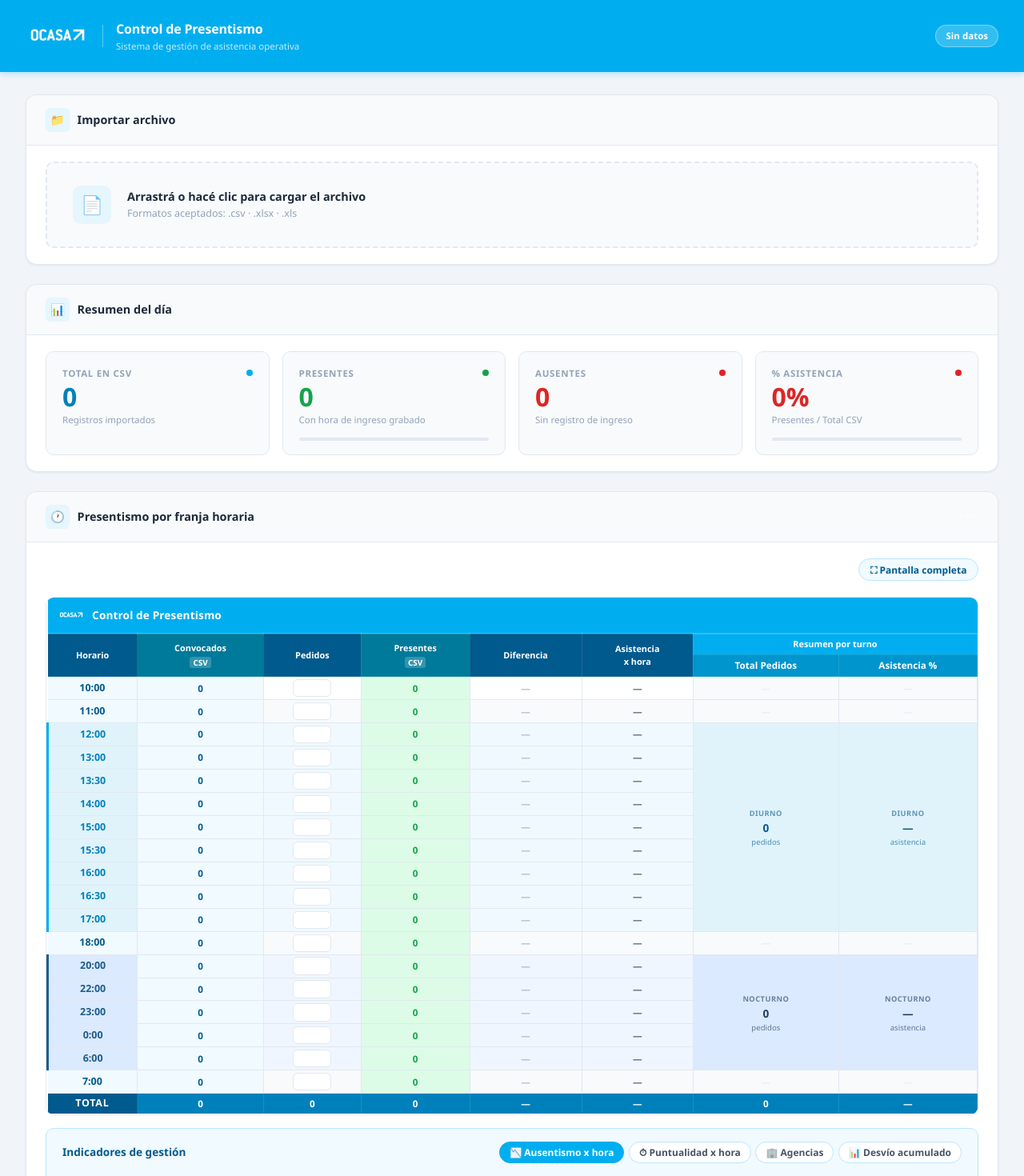
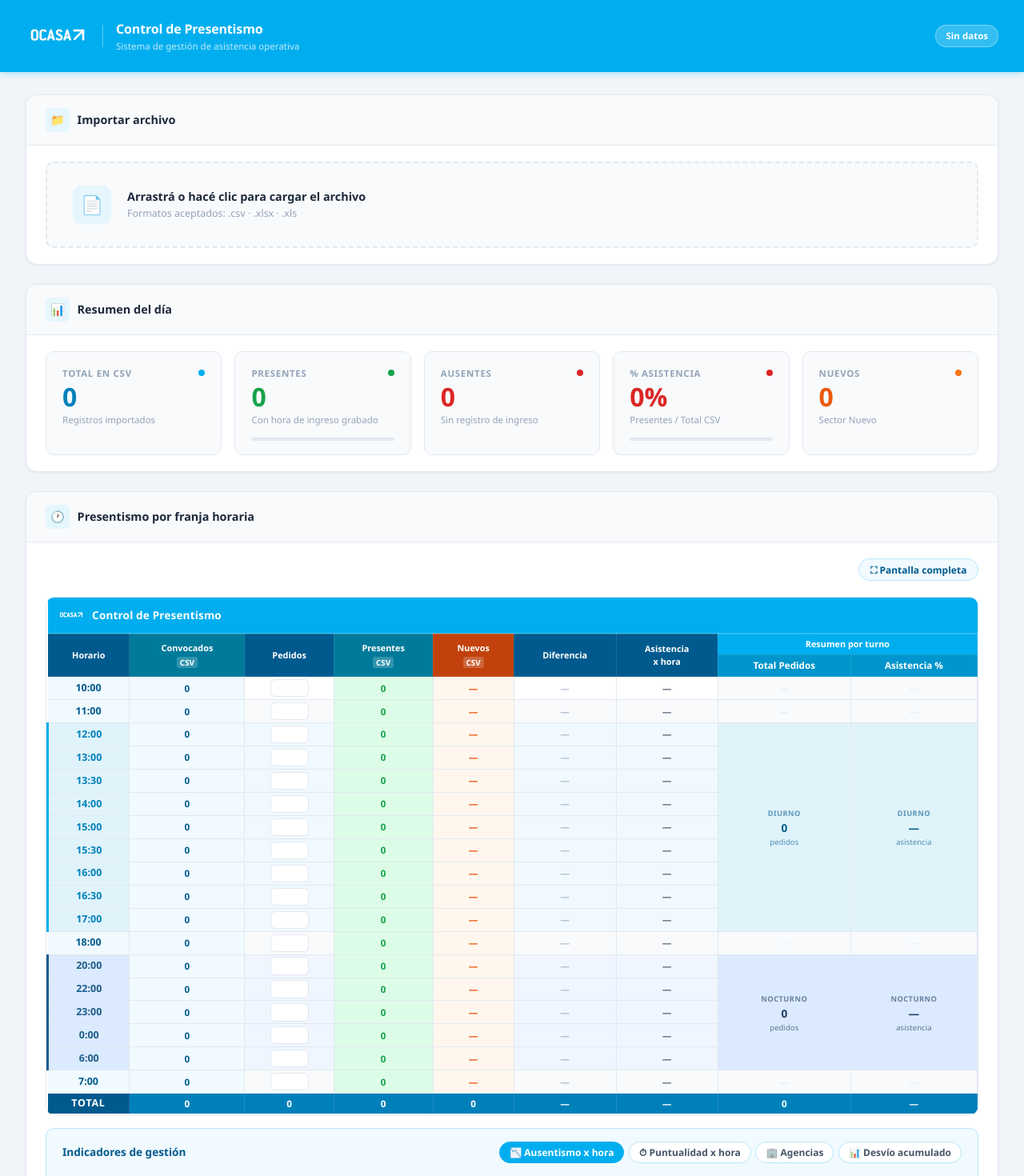
Before and after one commit to Lleaguen/Presentismo, a React (Vite) app: page / in a window 1280 px wide. Shown: the top 1470 px of the page at 80% size. Built offline with nearby package versions, Linux system fonts and the light colour scheme.

Commit message:
actualizacion

```diff
--- a/src/App.jsx
+++ b/src/App.jsx
@@ -4,7 +4,7 @@ import StatsBar from './components/StatsBar'
 import ScheduleTable from './components/ScheduleTable'
 import AttendanceTable from './components/AttendanceTable'
 import { parseExcelFile } from './utils/parseExcel'
-import { SCHEDULE_HOURS } from './utils/scheduleConfig'
+import { SCHEDULE_HOURS, matchSlot } from './utils/scheduleConfig'
 import ocasaLogo from './assets/Ocasa.png'
 import styles from './App.module.css'
 
@@ -19,10 +19,39 @@ export default function App() {
     return init
   })
 
-  const presentes = useMemo(
-    () => rows.filter((r) => r.horaIngresoGrabado && String(r.horaIngresoGrabado).trim() !== '').length,
-    [rows]
-  )
+  const presentes = useMemo(() => {
+    const NEXT_DAY_SLOTS = new Set(['0:00', '6:00', '7:00'])
+    const hoy = new Date()
+    const hoyUTC = new Date(Date.UTC(hoy.getFullYear(), hoy.getMonth(), hoy.getDate()))
+    const parseFecha = (str) => {
+      const s = String(str ?? '').trim()
+      if (/^\d{4}-\d{2}-\d{2}$/.test(s)) { const [y,m,d] = s.split('-').map(Number); return new Date(Date.UTC(y,m-1,d)) }
+      const p = s.split('/'); if (p.length === 3) { const [d,m,y] = p.map(Number); return new Date(Date.UTC(y,m-1,d)) }
+      return null
+    }
+    const esHoy = (str) => {
+      const f = parseFecha(str)
+      if (!f) return false
+      return f.getUTCFullYear() === hoyUTC.getUTCFullYear() &&
+             f.getUTCMonth()    === hoyUTC.getUTCMonth() &&
+             f.getUTCDate()     === hoyUTC.getUTCDate()
+    }
+    return rows.filter((r) => {
+      if (!r.horaIngresoGrabado || String(r.horaIngresoGrabado).trim() === '') return false
+      if (String(r.gerencia ?? '').trim().toUpperCase() !== 'OPSEMLI') return false
+      if (!esHoy(r.fechaIngresoCitado)) return false
+      const slot = matchSlot(String(r.horaIngresoCitado ?? '').trim())
+      if (slot && NEXT_DAY_SLOTS.has(slot)) return false
+      return true
+    }).length
+  }, [rows])
+
+  const nuevos = useMemo(() =>
+    rows.filter((r) =>
+      String(r.sector ?? '').trim().toUpperCase() === 'NUEVO' &&
+      r.horaIngresoGrabado && String(r.horaIngresoGrabado).trim() !== ''
+    ).length
+  , [rows])
 
   async function handleFileLoaded(file) {
     setLoading(true)
@@ -101,7 +130,7 @@ export default function App() {
             <span className={styles.sectionTitle}>Resumen del día</span>
           </div>
           <div className={styles.sectionBody}>
-            <StatsBar presentes={presentes} total={rows.length} />
+            <StatsBar presentes={presentes} total={rows.length} nuevos={nuevos} />
           </div>
         </div>
 
--- a/src/components/AttendanceTable.jsx
+++ b/src/components/AttendanceTable.jsx
@@ -29,10 +29,7 @@ export default function AttendanceTable({ data }) {
   const [presenciaFilter, setPresenciaFilter] = useState('todos') // 'todos' | 'presentes' | 'ausentes'
 
   function isPresente(row) {
-    return (
-      row.credencial && String(row.credencial).trim() !== '' &&
-      row.horaIngresoGrabado && String(row.horaIngresoGrabado).trim() !== ''
-    )
+    return row.horaIngresoGrabado && String(row.horaIngresoGrabado).trim() !== ''
   }
 
   const filtered = useMemo(() => {
--- a/src/components/InsightCarousel.jsx
+++ b/src/components/InsightCarousel.jsx
@@ -1,5 +1,33 @@
 import { useState } from 'react'
 import styles from './InsightCarousel.module.css'
+import { matchSlot } from '../utils/scheduleConfig'
+
+const NEXT_DAY_SLOTS = new Set(['0:00', '6:00', '7:00'])
+
+function parseFecha(str) {
+  const s = String(str ?? '').trim()
+  if (/^\d{4}-\d{2}-\d{2}$/.test(s)) { const [y,m,d] = s.split('-').map(Number); return new Date(Date.UTC(y,m-1,d)) }
+  const p = s.split('/'); if (p.length === 3) { const [d,m,y] = p.map(Number); return new Date(Date.UTC(y,m-1,d)) }
+  return null
+}
+
+function esHoy(str) {
+  const hoy = new Date()
+  const f = parseFecha(str)
+  if (!f) return false
+  return f.getUTCFullYear() === hoy.getFullYear() &&
+         f.getUTCMonth()    === hoy.getMonth() &&
+         f.getUTCDate()     === hoy.getDate()
+}
+
+function esPresente(row) {
+  if (!row.horaIngresoGrabado || String(row.horaIngresoGrabado).trim() === '') return false
+  if (String(row.gerencia ?? '').trim().toUpperCase() !== 'OPSEMLI') return false
+  if (!esHoy(row.fechaIngresoCitado)) return false
+  const slot = matchSlot(String(row.horaIngresoCitado ?? '').trim())
+  if (slot && NEXT_DAY_SLOTS.has(slot)) return false
+  return true
+}
 
 const TABS = [
   { id: 'ausentismo', label: '📉 Ausentismo x hora' },
@@ -26,12 +54,13 @@ export default function InsightCarousel({ tableRows, excelRows }) {
   tableRows.forEach((r) => { puntBySlot[r.value] = { puntuales: 0, total: 0 } })
 
   excelRows.forEach((row) => {
-    if (!row.horaIngresoGrabado || !row.horaIngresoCitado) return
+    if (!esPresente(row)) return
+    if (!row.horaIngresoCitado) return
+    const slot = exactSlot(row.horaIngresoCitado, tableRows)
+    if (!slot || !puntBySlot[slot]) return
     const citMins  = toMins(row.horaIngresoCitado)
     const grabMins = toMins(row.horaIngresoGrabado)
     if (citMins === null || grabMins === null) return
-    const slot = closestSlot(row.horaIngresoCitado, tableRows)
-    if (!slot || !puntBySlot[slot]) return
     puntBySlot[slot].total++
     if (grabMins - citMins <= 30) puntBySlot[slot].puntuales++
   })
@@ -52,11 +81,13 @@ export default function InsightCarousel({ tableRows, excelRows }) {
   /* ── 3. Ausentismo por agencia (columna GrupoZona) ── */
   const agMap = {}
   excelRows.forEach((row) => {
+    if (String(row.gerencia ?? '').trim().toUpperCase() !== 'OPSEMLI') return
+    if (!esHoy(row.fechaIngresoCitado)) return
     const ag = String(row.grupozona || '').trim()
     if (!ag) return
     if (!agMap[ag]) agMap[ag] = { ausentes: 0, total: 0 }
     agMap[ag].total++
-    if (!row.horaIngresoGrabado || String(row.horaIngresoGrabado).trim() === '') agMap[ag].ausentes++
+    if (!esPresente(row)) agMap[ag].ausentes++
   })
 
   const agencias = Object.entries(agMap)
@@ -204,17 +235,11 @@ function toMins(str) {
   return parts[0] * 60 + (parts[1] || 0)
 }
 
-function closestSlot(hora, tableRows) {
+function exactSlot(hora, tableRows) {
   const mins = toMins(hora)
   if (mins === null) return null
-  let best = null, bestDist = Infinity
-  tableRows.forEach((r) => {
-    const sm = toMins(r.value)
-    if (sm === null) return
-    const d = Math.abs(sm - mins)
-    if (d < bestDist) { bestDist = d; best = r.value }
-  })
-  return best
+  const match = tableRows.find((r) => toMins(r.value) === mins)
+  return match ? match.value : null
 }
 
 function ausentColor(pct) {
--- a/src/components/ScheduleTable.jsx
+++ b/src/components/ScheduleTable.jsx
@@ -3,6 +3,29 @@ import { SCHEDULE_HOURS, matchSlot } from '../utils/scheduleConfig'
 import InsightCarousel from './InsightCarousel'
 import ocasaLogo from '../assets/Ocasa.png'
 import styles from './ScheduleTable.module.css'
+
+// Parsea "DD/MM/YYYY" o "YYYY-MM-DD" → Date UTC (solo fecha)
+function parseFecha(str) {
+  const s = String(str ?? '').trim()
+  if (/^\d{4}-\d{2}-\d{2}$/.test(s)) {
+    const [y, m, d] = s.split('-').map(Number)
+    return new Date(Date.UTC(y, m - 1, d))
+  }
+  const p = s.split('/')
+  if (p.length === 3) {
+    const [d, m, y] = p.map(Number)
+    return new Date(Date.UTC(y, m - 1, d))
+  }
+  return null
+}
+
+function esHoy(fechaStr, hoy) {
+  const f = parseFecha(fechaStr)
+  if (!f) return false
+  return f.getUTCFullYear() === hoy.getUTCFullYear() &&
+         f.getUTCMonth()    === hoy.getUTCMonth() &&
+         f.getUTCDate()     === hoy.getUTCDate()
+}
 
 export default function ScheduleTable({ excelRows, pedidosPorSlot, onPedidosChange }) {
   const [modalOpen, setModalOpen] = useState(false)
@@ -67,11 +90,33 @@ export default function ScheduleTable({ excelRows, pedidosPorSlot, onPedidosChan
   const presentesPorSlot = useMemo(() => {
     const counts = {}
     SCHEDULE_HOURS.forEach((s) => { counts[s.value] = 0 })
+
+    const NEXT_DAY_SLOTS = new Set(['0:00', '6:00', '7:00'])
+    const hoy = new Date()
+    const hoyUTC = new Date(Date.UTC(hoy.getFullYear(), hoy.getMonth(), hoy.getDate()))
+
     excelRows.forEach((row) => {
-      if (
-        !row.credencial || String(row.credencial).trim() === '' ||
-        !row.horaIngresoGrabado || String(row.horaIngresoGrabado).trim() === ''
-      ) return
+      if (!row.horaIngresoGrabado || String(row.horaIngresoGrabado).trim() === '') return
+      if (String(row.gerencia ?? '').trim().toUpperCase() !== 'OPSEMLI') return
+      // La fecha citada debe ser hoy
+      if (!esHoy(row.fechaIngresoCitado, hoyUTC)) return
+      const hora = String(row.horaIngresoCitado ?? '').trim()
+      if (!hora) return
+      const slot = matchSlot(hora)
+      if (slot === null || counts[slot] === undefined) return
+      // Slots pasada medianoche citados para hoy aún no trabajaron
+      if (NEXT_DAY_SLOTS.has(slot)) return
+      counts[slot]++
+    })
+    return counts
+  }, [excelRows])
+
+  const nuevosPorSlot = useMemo(() => {
+    const counts = {}
+    SCHEDULE_HOURS.forEach((s) => { counts[s.value] = 0 })
+    excelRows.forEach((row) => {
+      if (String(row.sector ?? '').trim().toUpperCase() !== 'NUEVO') return
+      if (!row.horaIngresoGrabado || String(row.horaIngresoGrabado).trim() === '') return
       const hora = String(row.horaIngresoCitado ?? '').trim()
       if (!hora) return
       const slot = matchSlot(hora)
@@ -82,14 +127,15 @@ export default function ScheduleTable({ excelRows, pedidosPorSlot, onPedidosChan
 
   const tableRows = useMemo(() => {
     return SCHEDULE_HOURS.map((slot) => {
-      const conv = convocadosPorSlot[slot.value] ?? 0
-      const ped  = parseInt(pedidosPorSlot[slot.value] || '0', 10) || 0
-      const pres = presentesPorSlot[slot.value] ?? 0
-      const diff = pres - ped
+      const conv  = convocadosPorSlot[slot.value] ?? 0
+      const ped   = parseInt(pedidosPorSlot[slot.value] || '0', 10) || 0
+      const pres  = presentesPorSlot[slot.value] ?? 0
+      const nuevo = nuevosPorSlot[slot.value] ?? 0
+      const diff  = pres - ped
       const asistPct = ped > 0 ? ((pres / ped) * 100).toFixed(1) : '—'
-      return { ...slot, conv, ped, pres, diff, asistPct }
+      return { ...slot, conv, ped, pres, nuevo, diff, asistPct }
     })
-  }, [convocadosPorSlot, pedidosPorSlot, presentesPorSlot])
+  }, [convocadosPorSlot, pedidosPorSlot, presentesPorSlot, nuevosPorSlot])
 
   const totals = useMemo(() => {
     const calcBlock = (block) => {
@@ -101,12 +147,13 @@ export default function ScheduleTable({ excelRows, pedidosPorSlot, onPedidosChan
     }
     const dia   = calcBlock('dia')
     const noche = calcBlock('noche')
-    const totalConv  = tableRows.reduce((s, r) => s + r.conv, 0)
-    const totalPed   = tableRows.reduce((s, r) => s + r.ped, 0)
-    const totalPres  = tableRows.reduce((s, r) => s + r.pres, 0)
-    const totalDiff  = totalPres - totalPed
-    const totalAsist = totalPed > 0 ? ((totalPres / totalPed) * 100).toFixed(1) : '—'
-    return { dia, noche, totalConv, totalPed, totalPres, totalDiff, totalAsist }
+    const totalConv   = tableRows.reduce((s, r) => s + r.conv, 0)
+    const totalPed    = tableRows.reduce((s, r) => s + r.ped, 0)
+    const totalPres   = tableRows.reduce((s, r) => s + r.pres, 0)
+    const totalNuevos = tableRows.reduce((s, r) => s + r.nuevo, 0)
+    const totalDiff   = totalPres - totalPed
+    const totalAsist  = totalPed > 0 ? ((totalPres / totalPed) * 100).toFixed(1) : '—'
+    return { dia, noche, totalConv, totalPed, totalPres, totalNuevos, totalDiff, totalAsist }
   }, [tableRows])
 
   const diaCount   = tableRows.filter((r) => r.block === 'dia').length
@@ -145,7 +192,7 @@ export default function ScheduleTable({ excelRows, pedidosPorSlot, onPedidosChan
       <table className={`${styles.table} ${compact ? styles.tableCompact : ''}`}>
         <thead>
           <tr>
-            <td colSpan={8} className={styles.logoRow}>
+            <td colSpan={9} className={styles.logoRow}>
               <div className={styles.logoRowInner}>
                 <img src={ocasaLogo} alt="Ocasa" className={styles.tableLogo} />
                 <span className={styles.tableTitle}>Control de Presentismo</span>
@@ -160,6 +207,9 @@ export default function ScheduleTable({ excelRows, pedidosPorSlot, onPedidosChan
             <th rowSpan={2} className={styles.th}>Pedidos</th>
             <th rowSpan={2} className={`${styles.th} ${styles.thAuto}`}>
               Presentes<br/><span className={styles.autoTag}>CSV</span>
+            </th>
+            <th rowSpan={2} className={`${styles.th} ${styles.thNuevos}`}>
+              Nuevos<br/><span className={styles.autoTag}>CSV</span>
             </th>
             <th rowSpan={2} className={styles.th}>Diferencia</th>
             <th rowSpan={2} className={styles.th}>Asistencia<br/>x hora</th>
@@ -200,6 +250,7 @@ export default function ScheduleTable({ excelRows, pedidosPorSlot, onPedidosChan
                   />
                 </td>
                 <td className={`${styles.td} ${styles.presentes}`}>{row.pres}</td>
+                <td className={`${styles.td} ${styles.nuevosCell}`}>{row.nuevo > 0 ? row.nuevo : '—'}</td>
                 <td className={`${styles.td} ${diffClass(row.diff)}`}>
                   {row.ped > 0 || row.pres > 0
                     ? (row.diff > 0 ? `+${row.diff}` : row.diff)
@@ -252,6 +303,7 @@ export default function ScheduleTable({ excelRows, pedidosPorSlot, onPedidosChan
             <td className={`${styles.td} ${styles.totalCell}`}>{totals.totalConv}</td>
             <td className={`${styles.td} ${styles.totalCell}`}>{totals.totalPed}</td>
             <td className={`${styles.td} ${styles.totalCell} ${styles.presentes}`}>{totals.totalPres}</td>
+            <td className={`${styles.td} ${styles.totalCell} ${styles.nuevosCell}`}>{totals.totalNuevos}</td>
             <td className={`${styles.td} ${styles.totalCell} ${diffClass(totals.totalDiff)}`}>
               {totals.totalPed > 0 || totals.totalPres > 0
                 ? (totals.totalDiff > 0 ? `+${totals.totalDiff}` : totals.totalDiff)
--- a/src/components/ScheduleTable.module.css
+++ b/src/components/ScheduleTable.module.css
@@ -31,6 +31,7 @@
 }
 
 .thAuto    { background: #007A9A; }
+.thNuevos  { background: #C2410C; }
 .thGroup   { background: var(--ocasa-blue); }
 .thGroupNoche { background: #1D5C8A; }
 .thSub     { background: #0095CC; font-size: 0.73rem; }
@@ -122,6 +123,12 @@
   font-weight: 700;
   color: var(--green);
   background: var(--green-light) !important;
+}
+
+.nuevosCell {
+  font-weight: 700;
+  color: #EA580C;
+  background: #FFF7ED !important;
 }
 
 /* ── Diferencia ── */
--- a/src/components/StatsBar.jsx
+++ b/src/components/StatsBar.jsx
@@ -4,7 +4,7 @@ import styles from './StatsBar.module.css'
  * Tarjetas de resumen del día.
  * presentes y total vienen del CSV.
  */
-export default function StatsBar({ presentes, total }) {
+export default function StatsBar({ presentes, total, nuevos = 0 }) {
   const ausentes = total - presentes
   const pct = total > 0 ? Math.round((presentes / total) * 100) : 0
 
@@ -65,6 +65,15 @@ export default function StatsBar({ presentes, total }) {
         </div>
       </div>
 
+      <div className={styles.card}>
+        <div className={styles.cardTop}>
+          <span className={styles.cardLabel}>Nuevos</span>
+          <span className={`${styles.cardDot} ${styles.cardDotOrange}`} />
+        </div>
+        <span className={`${styles.value} ${styles.valueOrange}`}>{nuevos}</span>
+        <span className={styles.cardHint}>Sector Nuevo</span>
+      </div>
+
     </div>
   )
 }
--- a/src/components/StatsBar.module.css
+++ b/src/components/StatsBar.module.css
@@ -38,6 +38,7 @@
 .cardDotBlue   { background: var(--ocasa-blue); }
 .cardDotGreen  { background: var(--green); }
 .cardDotRed    { background: var(--red); }
+.cardDotOrange { background: #F97316; }
 
 .value {
   font-size: 2rem;
@@ -46,9 +47,10 @@
   line-height: 1;
 }
 
-.valueBlue  { color: var(--ocasa-blue-dark); }
-.valueGreen { color: var(--green); }
-.valueRed   { color: var(--red); }
+.valueBlue   { color: var(--ocasa-blue-dark); }
+.valueGreen  { color: var(--green); }
+.valueRed    { color: var(--red); }
+.valueOrange { color: #EA580C; }
 
 .cardHint {
   font-size: 0.72rem;
--- a/src/utils/scheduleConfig.js
+++ b/src/utils/scheduleConfig.js
@@ -35,6 +35,45 @@ const SLOTS_MINS = SCHEDULE_HOURS.map((s) => ({
   mins: toMinutes(s.value),
 }))
 
+// Slots que corresponden al día siguiente (pasada la medianoche)
+const NEXT_DAY_SLOTS = new Set(['0:00', '6:00', '7:00'])
+
+/**
+ * Indica si un slot pertenece al día siguiente respecto a la fecha citada.
+ */
+export function isNextDaySlot(slotValue) {
+  return NEXT_DAY_SLOTS.has(slotValue)
+}
+
+/**
+ * Parsea "DD/MM/YYYY" y devuelve un objeto Date UTC.
+ */
+export function parseDateDMY(str) {
+  if (!str) return null
+  const parts = String(str).trim().split('/')
+  if (parts.length !== 3) return null
+  const [d, m, y] = parts.map(Number)
+  if (isNaN(d) || isNaN(m) || isNaN(y)) return null
+  return new Date(Date.UTC(y, m - 1, d))
+}
+
+/**
+ * Dado fechaIngresoCitado y fechaIngresoGrabado (strings "DD/MM/YYYY")
+ * y el slot de hora citada, valida que la fecha grabada sea la correcta:
+ * - Slots normales: misma fecha
+ * - Slots pasada medianoche (0:00, 6:00, 7:00): día siguiente
+ */
+export function fechaGrabadaValida(fechaCitada, fechaGrabada, slotValue) {
+  if (!fechaCitada || !fechaGrabada) return false
+  const citada  = parseDateDMY(fechaCitada)
+  const grabada = parseDateDMY(fechaGrabada)
+  if (!citada || !grabada) return false
+  const diffDias = Math.round((grabada - citada) / (1000 * 60 * 60 * 24))
+  if (isNextDaySlot(slotValue)) {
+    return diffDias === 1
+  }
+  return diffDias === 0
+}
 /**
  * Dado un string de hora (ej: "11:00:00", "13:30:00"),
  * devuelve el `value` del slot si coincide exactamente (ignorando segundos).
```
